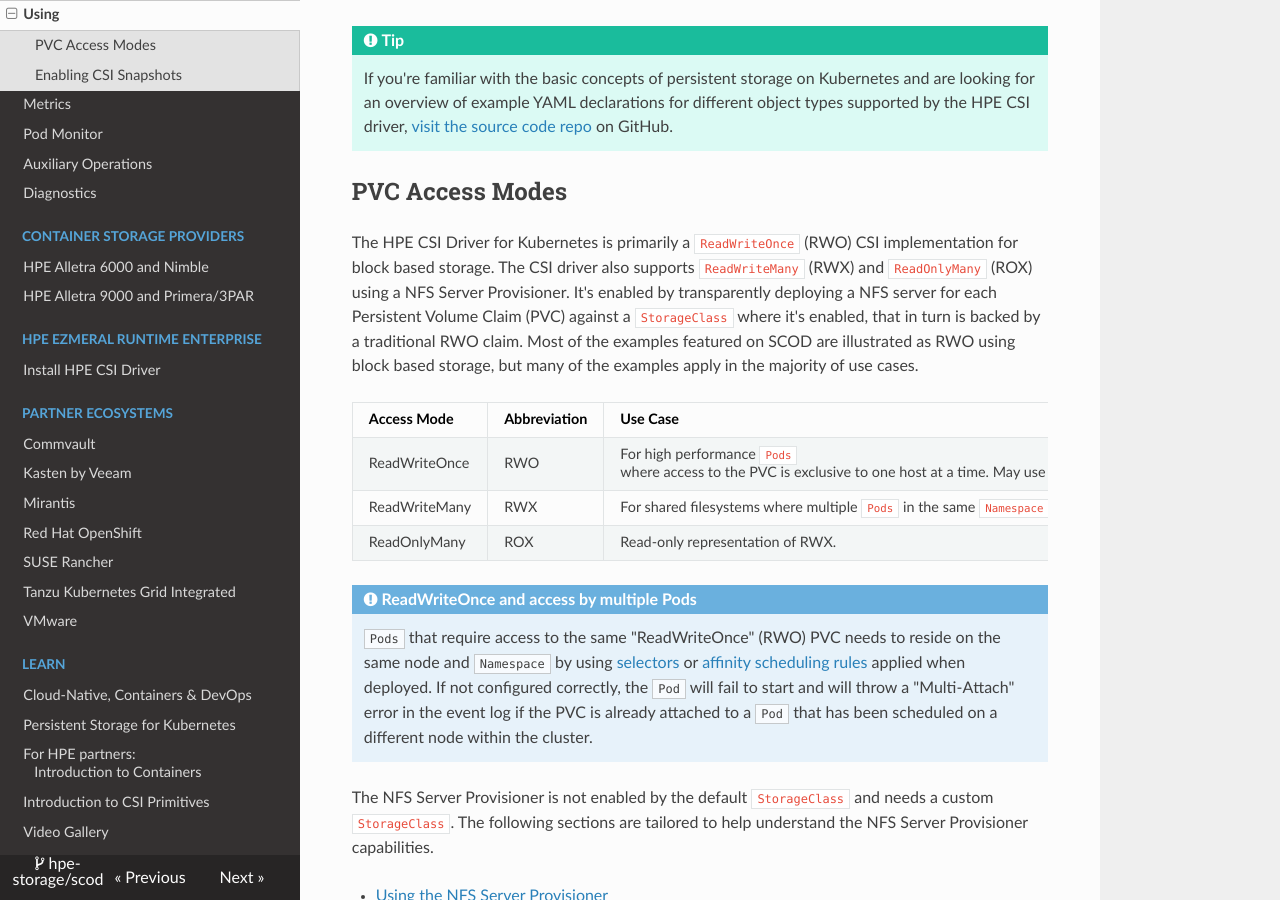
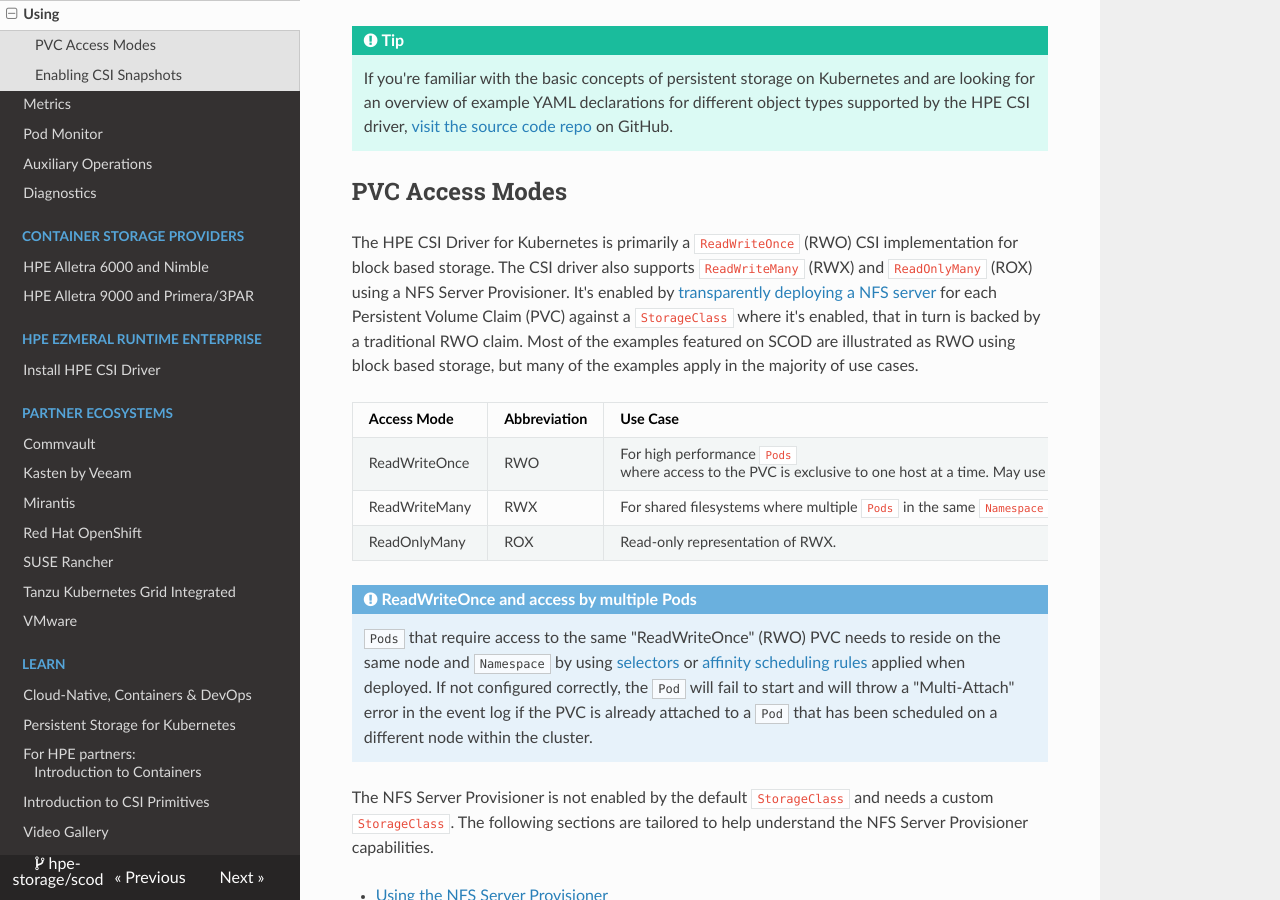
Before and after one commit to hpe-storage/scod, an MkDocs documentation site: the page built from docs/csi_driver/using.md, in a window 1280 px wide and 900 px high, scrolled down 897 px. Built offline with MkDocs 1.6.1, drawn with Linux system fonts in a browser that asks for light colours; nearby versions of some CDN libraries; some of the changed lines change nothing that is shown.

Commit message:
NFS link (#160)
Signed-off-by: Michael Mattsson <michael.mattsson@gmail.com>

```diff
--- a/docs/csi_driver/using.md
+++ b/docs/csi_driver/using.md
@@ -11,7 +11,7 @@
 
 ## PVC Access Modes
 
-The HPE CSI Driver for Kubernetes is primarily a `ReadWriteOnce` (RWO) CSI implementation for block based storage. The CSI driver also supports `ReadWriteMany` (RWX) and `ReadOnlyMany` (ROX) using a NFS Server Provisioner. It's enabled by transparently deploying a NFS server for each Persistent Volume Claim (PVC) against a `StorageClass` where it's enabled, that in turn is backed by a traditional RWO claim. Most of the examples featured on SCOD are illustrated as RWO using block based storage, but many of the examples apply in the majority of use cases.
+The HPE CSI Driver for Kubernetes is primarily a `ReadWriteOnce` (RWO) CSI implementation for block based storage. The CSI driver also supports `ReadWriteMany` (RWX) and `ReadOnlyMany` (ROX) using a NFS Server Provisioner. It's enabled by [transparently deploying a NFS server](#using_the_nfs_server_provisioner) for each Persistent Volume Claim (PVC) against a `StorageClass` where it's enabled, that in turn is backed by a traditional RWO claim. Most of the examples featured on SCOD are illustrated as RWO using block based storage, but many of the examples apply in the majority of use cases.
 
 | Access Mode   | Abbreviation | Use Case |
 | ------------- | ------------ | -------- |
```
